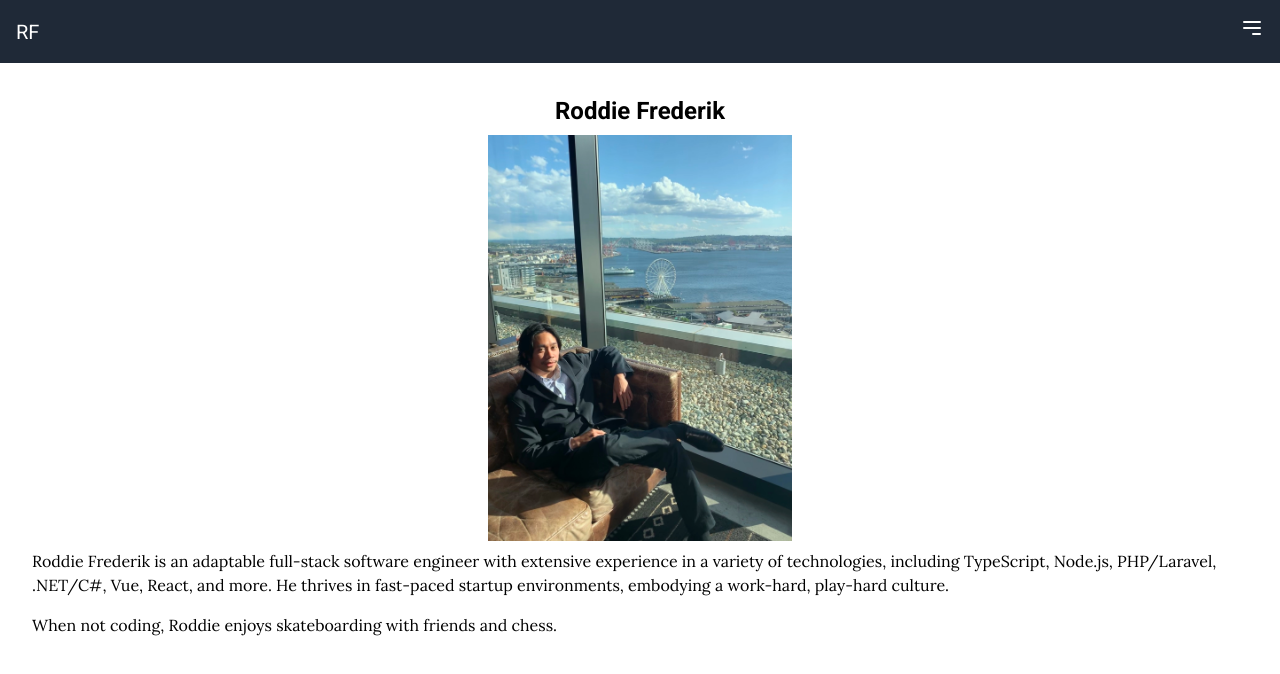
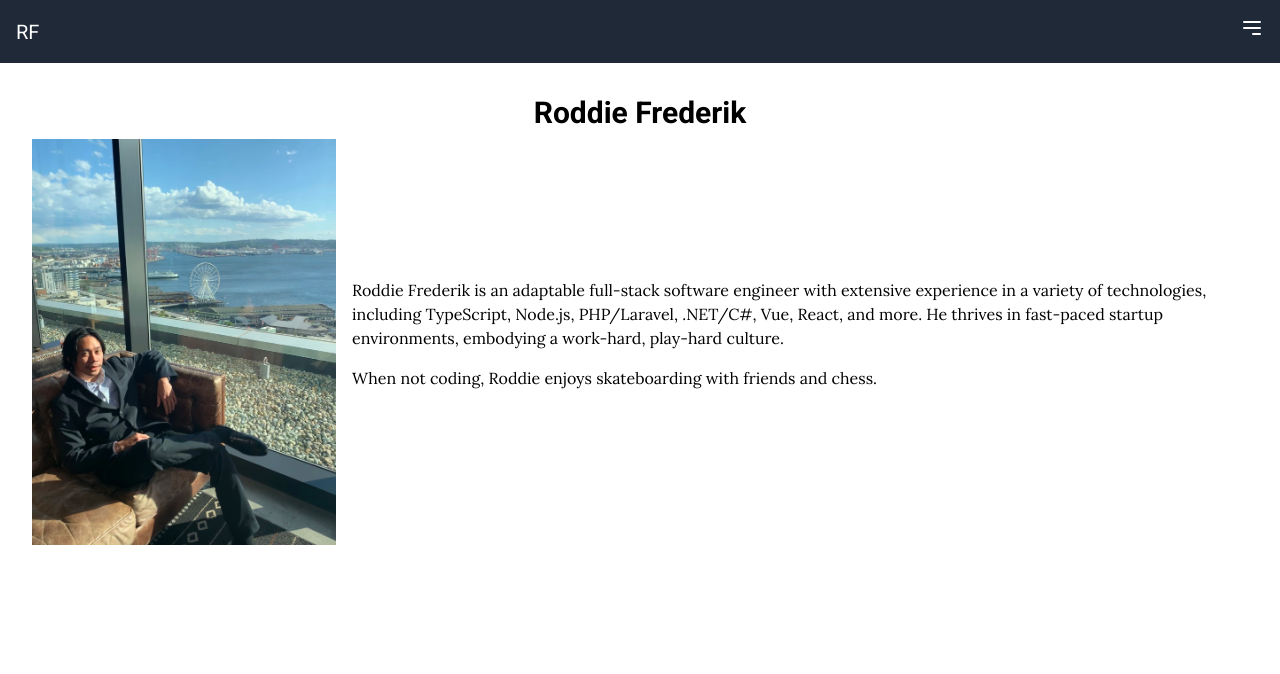
Before and after one commit to rfrederik/roddie-frederik-web, a React (Create React App) app: page /about in a window 1280 px wide. Shown: the top 674 px of the page. Built offline with nearby package versions, Linux system fonts and the light colour scheme.

Commit message:
make pages nicer

```diff
--- a/src/pages/About.tsx
+++ b/src/pages/About.tsx
@@ -4,8 +4,12 @@ import roddie from '../assets/roddie.webp';
 const About: React.FC = () => {
   return (
     <div className="p-4">
-      <h1 className="text-2xl font-bold text-center mb-2">Roddie Frederik</h1>
-      <img src={roddie} alt="Roddie" className="mx-auto mb-2 md:w-1/4 w-full" />
+      <h1 className="text-3xl font-bold text-center mb-2 mx-auto">Roddie Frederik</h1>
+      <div className="md:flex md:items-center max-w-7xl">
+        <div className="md:w-1/4 mb-4 md:mb-0">
+          <img src={roddie} alt="Roddie" className="mx-auto md:mx-0" />
+        </div>
+        <div className="md:w-3/4 md:pl-4">
           <p className="mb-4">
             Roddie Frederik is an adaptable full-stack software engineer with extensive experience in a variety of technologies, including TypeScript, Node.js, PHP/Laravel, .NET/C#, Vue, React, and more. He thrives in fast-paced startup environments, embodying a work-hard, play-hard culture.
           </p>
@@ -13,6 +17,8 @@ const About: React.FC = () => {
             When not coding, Roddie enjoys skateboarding with friends and chess.
           </p>
         </div>
+      </div>
+    </div>
   );
 }
 
--- a/src/pages/Contact.tsx
+++ b/src/pages/Contact.tsx
@@ -6,7 +6,7 @@ import { ReactComponent as MailIcon } from '../assets/mail.svg';
 const Contact: React.FC = () => {
   return (
     <div className="p-4 flex flex-col items-center">
-      <h1 className="text-2xl font-bold text-center mb-4">Contact</h1>
+      <h1 className="text-3xl font-bold text-center mb-4">Contact</h1>
       <div className="flex justify-center">
       <a href="mailto:roddiefrederik@gmail.com" className="mx-4">
           <MailIcon className="w-7 h-7" />
```
Lines whose indentation alone changed are shown as unchanged.
